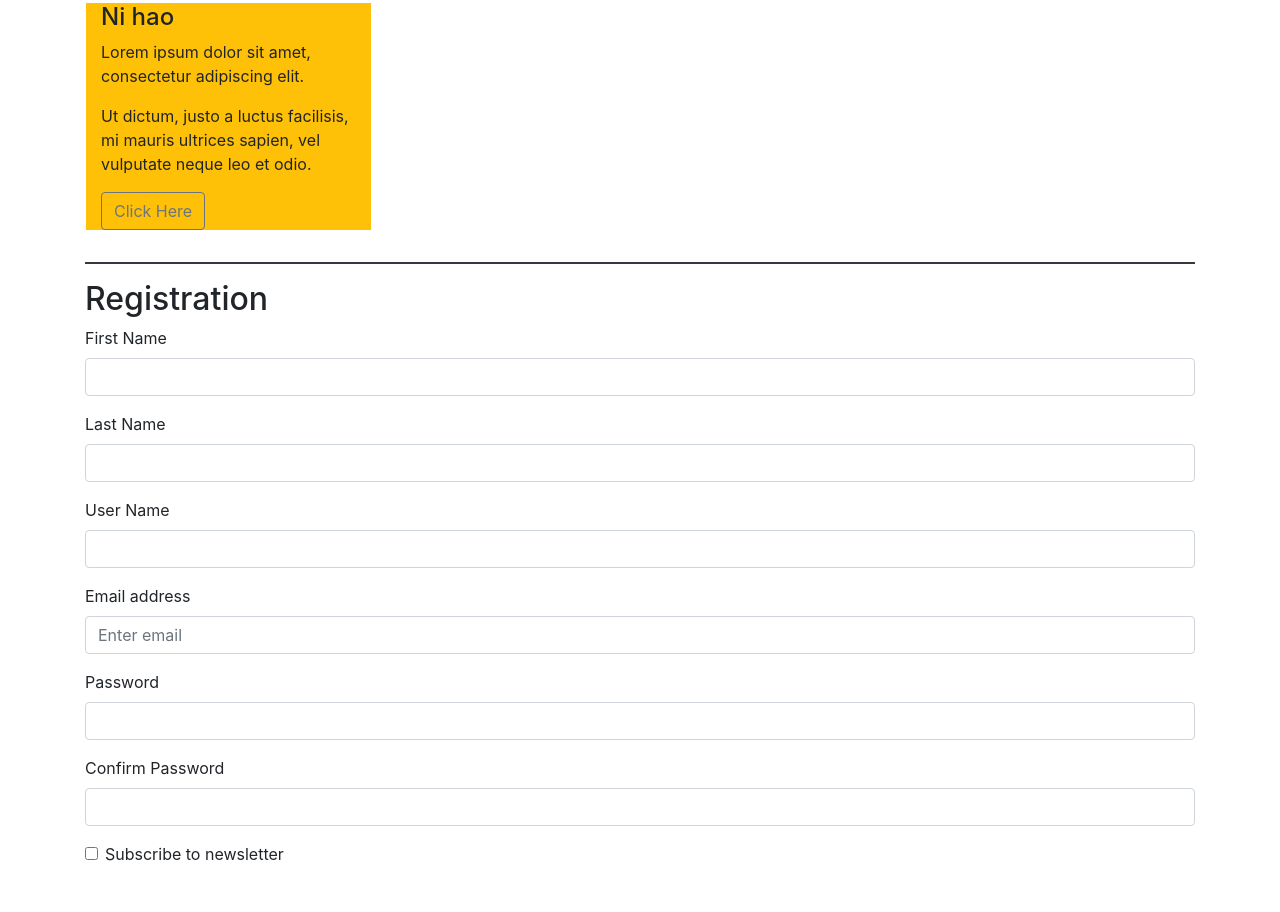
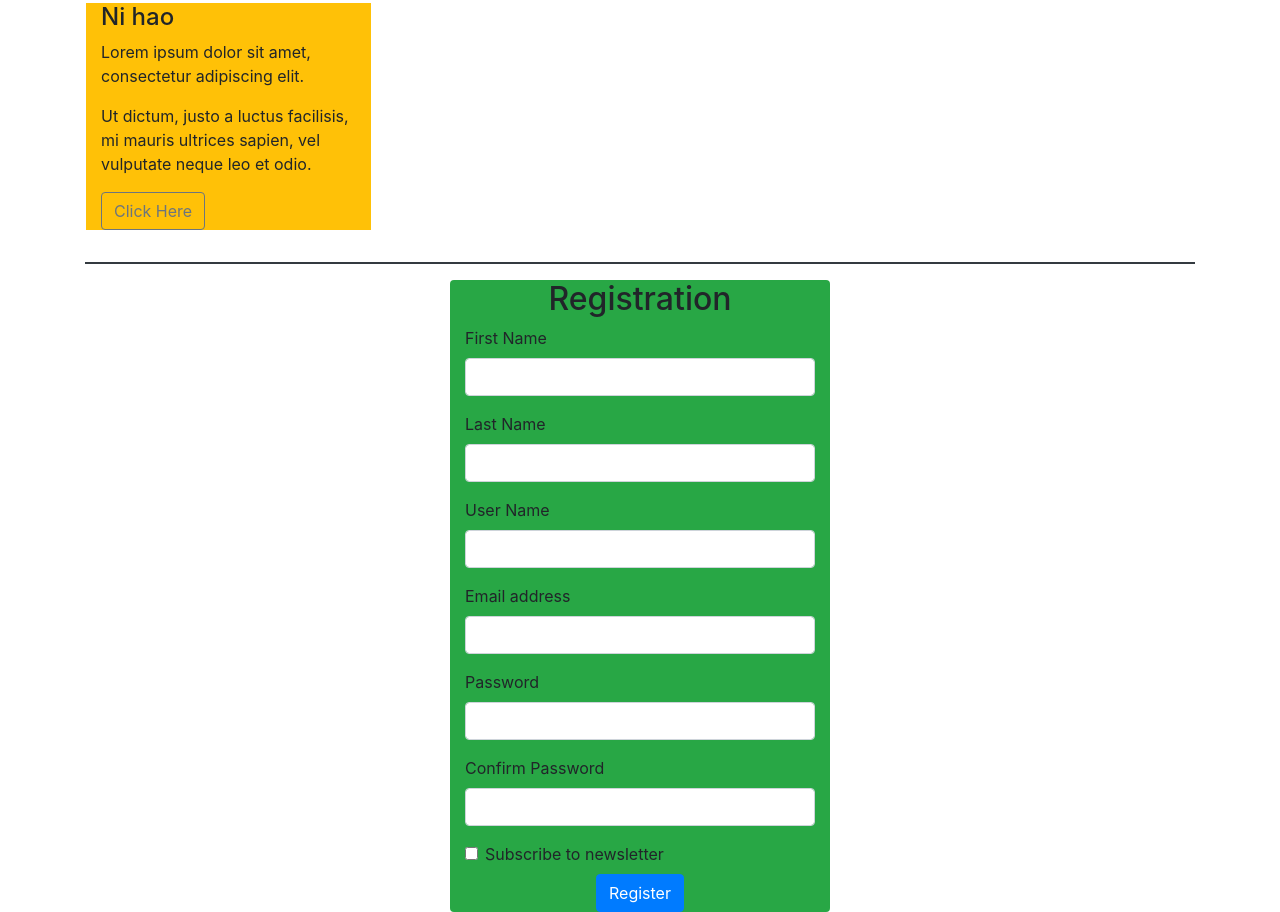
Before and after one commit to bennyho88/Bennytrap, a plain HTML site: page index.html in a window 1280 px wide. Shown: the part 328-1240 px from the top of the page. Before the commit the page ends 1202 px from the top, so only its background shows below. Drawn offline with nearby package versions, Linux system fonts and the light colour scheme.

Commit message:
modified the form

```diff
--- a/index.html
+++ b/index.html
@@ -45,8 +45,9 @@
 
         </div>
         <hr class="border border-dark">
-        <h2>Registration</h2>
-        <form action="">
+        <div class="row">
+            <form action="" class="col-lg-4 offset-lg-4 bg-success rounded">
+              <h2 class="text-center">Registration</h2>
               <div class="form-group">
                 <label for="">First Name</label>
                 <input type="text" class="form-control">
@@ -61,7 +62,7 @@
               </div>
               <div class="form-group">
                   <label for="exampleInputEmail1">Email address</label>
-              <input type="email" class="form-control" id="exampleInputEmail1" aria-describedby="emailHelp" placeholder="Enter email">
+                  <input type="email" class="form-control" id="exampleInputEmail1">
               </div>
               <div class="form-group">
                 <label for="">Password</label>
@@ -75,7 +76,11 @@
                 <input type="checkbox" class="form-check-input">
                 <label for="">Subscribe to newsletter</label>
               </div>
+              <div class="text-center">
+                <button class="btn btn-primary">Register</button>
+              </div>
             </form>
+        </div>
     </div>
 
     <!-- Optional JavaScript -->
```
Lines whose indentation alone changed are shown as unchanged.
